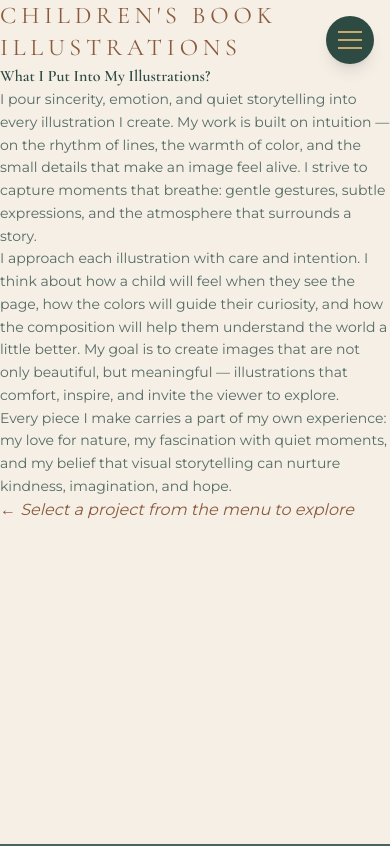
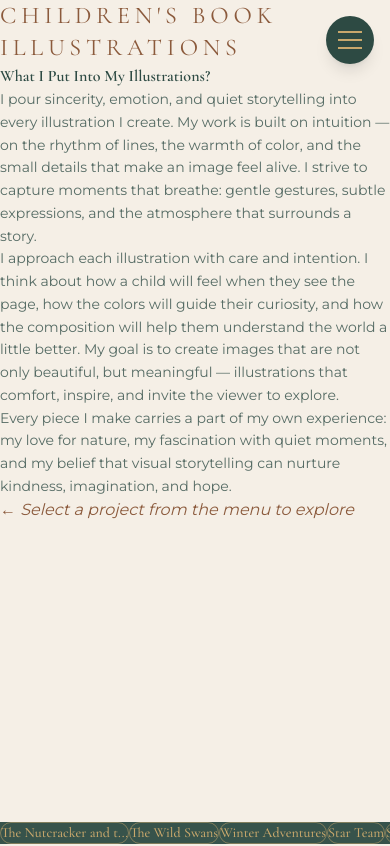
Before and after one commit to VadymMak/k-portfolio, a React (Vite) app: page /childrens-books in a window 390 px wide. Shown: the top 846 px of the page. Built offline with nearby package versions, Linux system fonts and the light colour scheme.

Commit message:
fix: added submeny on mobile screen

```diff
--- a/src/components/ChildrensBooksLayout.jsx
+++ b/src/components/ChildrensBooksLayout.jsx
@@ -12,24 +12,62 @@ const bookProjects = [
 
 const ChildrensBooksLayout = () => {
   return (
-    <div className="min-h-screen flex flex-col lg:flex-row">
-      {/* Left Side - Content Area */}
-      <div className="w-full lg:w-[50%] bg-[#F5EFE6] min-h-screen">
+    <div className="min-h-screen">
+      {/* Content Area */}
+      <div className="w-full lg:w-[50%] bg-[#F5EFE6] min-h-screen pb-48 lg:pb-0">
         <Outlet />
       </div>
 
-      {/* Middle - Sticky Submenu (Semi-transparent) */}
+      {/* Sticky Submenu - Fixed bottom on mobile, Fixed right on desktop */}
       <div
-        className="w-full lg:w-[250px] lg:fixed lg:right-[320px] lg:top-0 lg:h-screen lg:overflow-y-auto"
+        className="
+          fixed bottom-0 left-0 right-0 z-30
+          lg:right-[320px] lg:left-auto lg:top-0 lg:bottom-0 lg:w-[250px]
+          overflow-x-auto lg:overflow-y-auto
+        "
         style={{
-          backgroundColor: "rgba(45, 74, 67, 0.85)",
+          backgroundColor: "rgba(45, 74, 67, 0.95)",
           backdropFilter: "blur(10px)",
           WebkitBackdropFilter: "blur(10px)",
         }}
       >
+        {/* Mobile: Horizontal scroll */}
+        <nav className="lg:hidden">
+          <ul className="flex whitespace-nowrap px-4 py-3">
+            {bookProjects.map((project, index) => (
+              <motion.li
+                key={project.id}
+                initial={{ opacity: 0, y: 10 }}
+                animate={{ opacity: 1, y: 0 }}
+                transition={{ delay: index * 0.03 }}
+                className="flex-shrink-0"
+              >
+                <NavLink
+                  to={`/childrens-books/${project.id}`}
+                  className={({ isActive }) =>
+                    `block px-4 py-2 mx-1 rounded-full text-sm transition-all duration-300 ${
+                      isActive
+                        ? "bg-[#C9A86C] text-[#2D4A43]"
+                        : "text-[#C9A86C] hover:text-white border border-[#C9A86C]/50"
+                    }`
+                  }
+                  style={{
+                    fontFamily: "'Cormorant Garamond', serif",
+                    fontWeight: 500,
+                  }}
+                >
+                  {project.title.length > 20
+                    ? project.title.substring(0, 20) + "..."
+                    : project.title}
+                </NavLink>
+              </motion.li>
+            ))}
+          </ul>
+        </nav>
+
+        {/* Desktop: Vertical list */}
+        <nav className="hidden lg:block">
           <div className="p-6 lg:p-8 flex flex-col justify-center min-h-full">
-          {/* Book Projects List */}
-          <nav>
             <ul>
               {bookProjects.map((project, index) => (
                 <motion.li
@@ -48,11 +86,8 @@ const ChildrensBooksLayout = () => {
                       }`
                     }
                   >
-                    {({ isActive }) => (
                     <span
-                        className={`text-[17px] tracking-wide transition-colors duration-300 ${
-                          isActive ? "text-white" : ""
-                        }`}
+                      className="text-[17px] tracking-wide"
                       style={{
                         fontFamily: "'Cormorant Garamond', serif",
                         fontWeight: 400,
@@ -60,16 +95,15 @@ const ChildrensBooksLayout = () => {
                     >
                       {project.title}
                     </span>
-                    )}
                   </NavLink>
                 </motion.li>
               ))}
             </ul>
+          </div>
         </nav>
       </div>
-      </div>
 
-      {/* Right side space for main menu */}
+      {/* Spacer for desktop main menu */}
       <div className="hidden lg:block lg:w-[320px]" />
     </div>
   );
```
Lines whose indentation alone changed are shown as unchanged.
